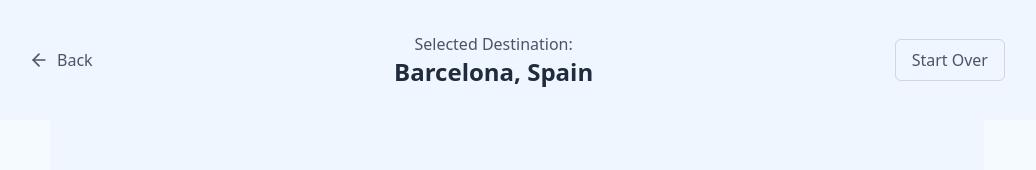
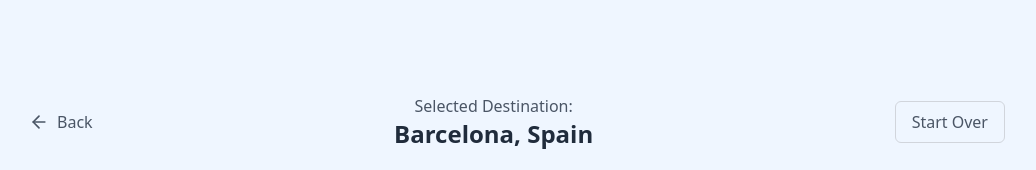
Before and after one commit to ProgramadoresSemPatria/HB02-2025_DISCIPLES-OF-SOHAM-PAREKH, a React (Vite) app in the folder frontend/: page /country-travel in a window 1280 px wide. Shown: the top 170 px of the page, without its empty margins (123-1159 px from the left). Built offline with nearby package versions, Linux system fonts and the light colour scheme; no server answers.

Commit message:
fix: now the bg is corrected

```diff
--- a/frontend/src/pages/ChosenCountryToTravelPage.tsx
+++ b/frontend/src/pages/ChosenCountryToTravelPage.tsx
@@ -7,11 +7,11 @@ const ChosenCountryToTravelPage = () => {
 
   return (
     <>
-      <div className="display flex items-center justify-center flex-col">
+      <div className="display flex justify-center flex-col w-full min-h-screen bg-blue-50">
 
-      <div className="bg-blue-50 w-full py-4">
+
         <HeaderButtons country={country} city={city} />
-      </div>
+
 
 
 
```
